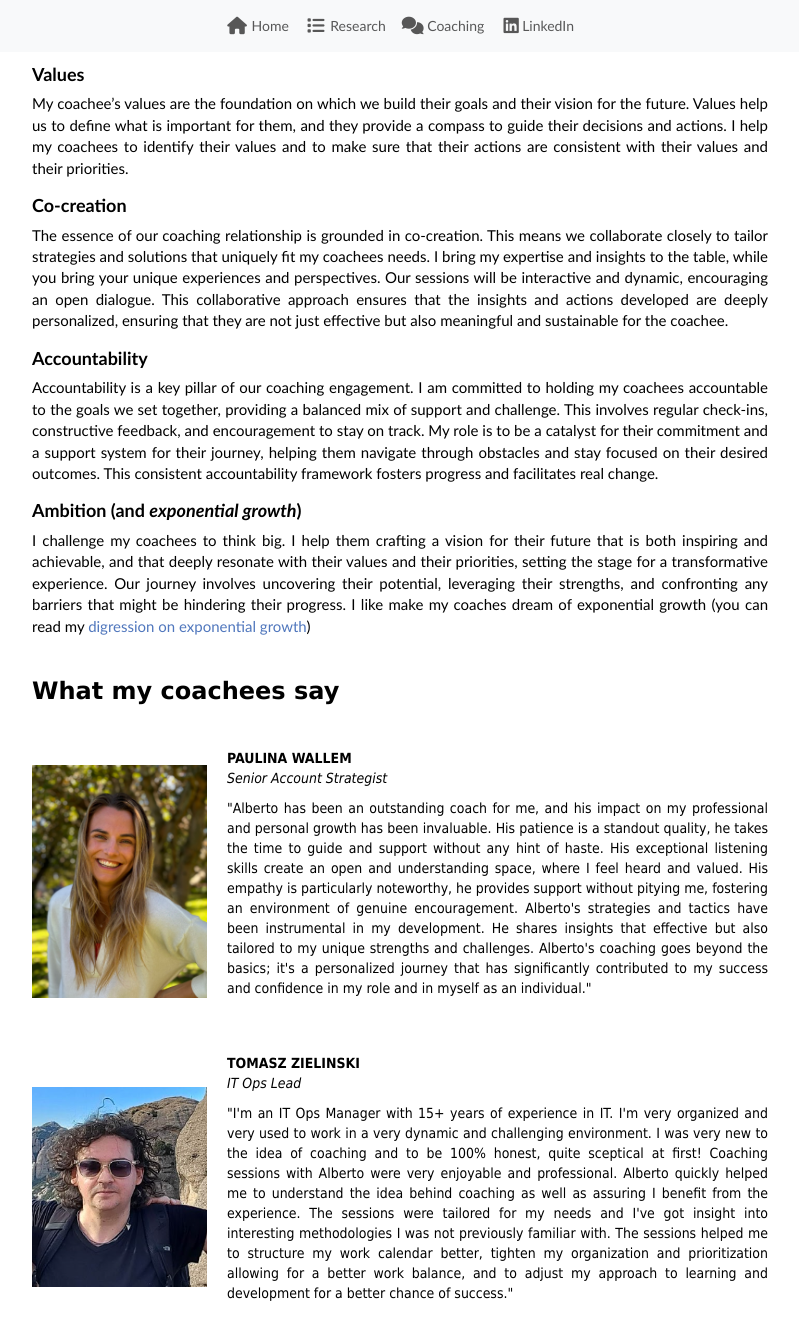
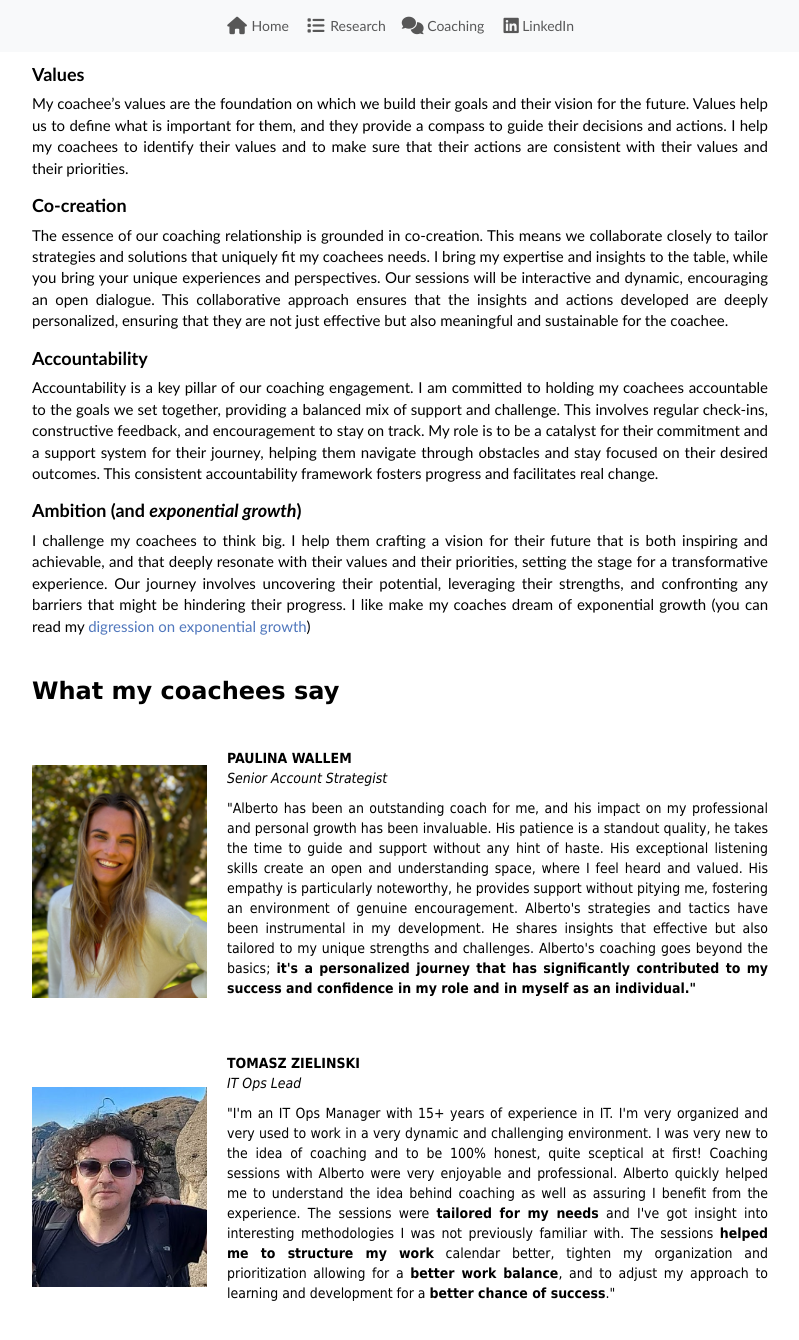
Before and after one commit to alumbreras/alumbreras.github.io, a Jekyll site: the page built from _pages/coaching.md, in a window 1280 px wide and 1400 px high, scrolled down 998 px. Shown: the top 1340 px of the window, without its empty margins (240-1039 px from the left). Built offline with Jekyll 4.4.1, drawn with Linux system fonts in a browser that asks for light colours; comment, search, counter and statistics services are not loaded.

Commit message:
Asegura que las negritas se muestren correctamente

```diff
--- a/_sass/main.scss
+++ b/_sass/main.scss
@@ -126,11 +126,17 @@ img {
     font-weight: 300;
 }
 
+/* Asegura que las negritas se muestren correctamente */
+.review-opinion b, .review-opinion strong {
+    font-weight: bold;
+}
+
 .review-photo,
 .img-responsive {
     max-width: 100%;
     height: auto;
 }
+
 
 
 .about-photo {
```
